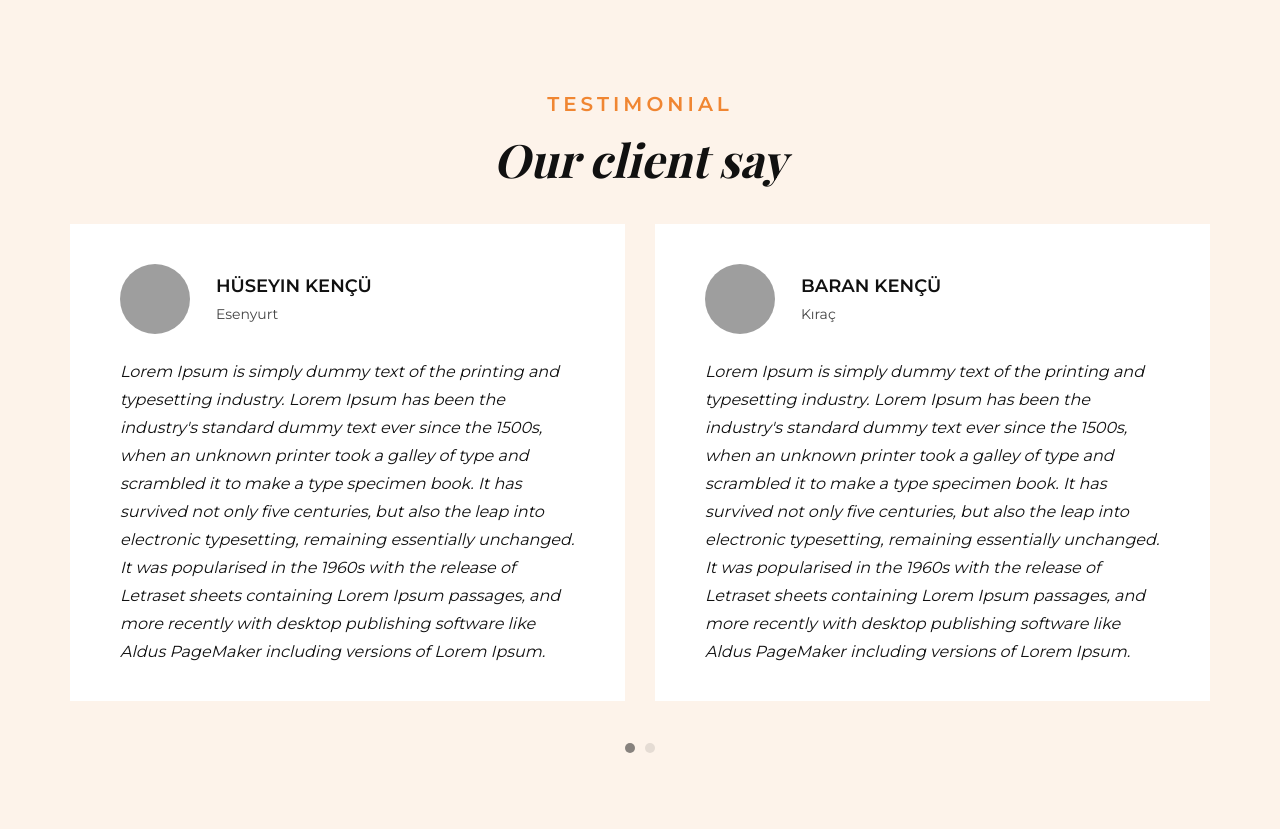
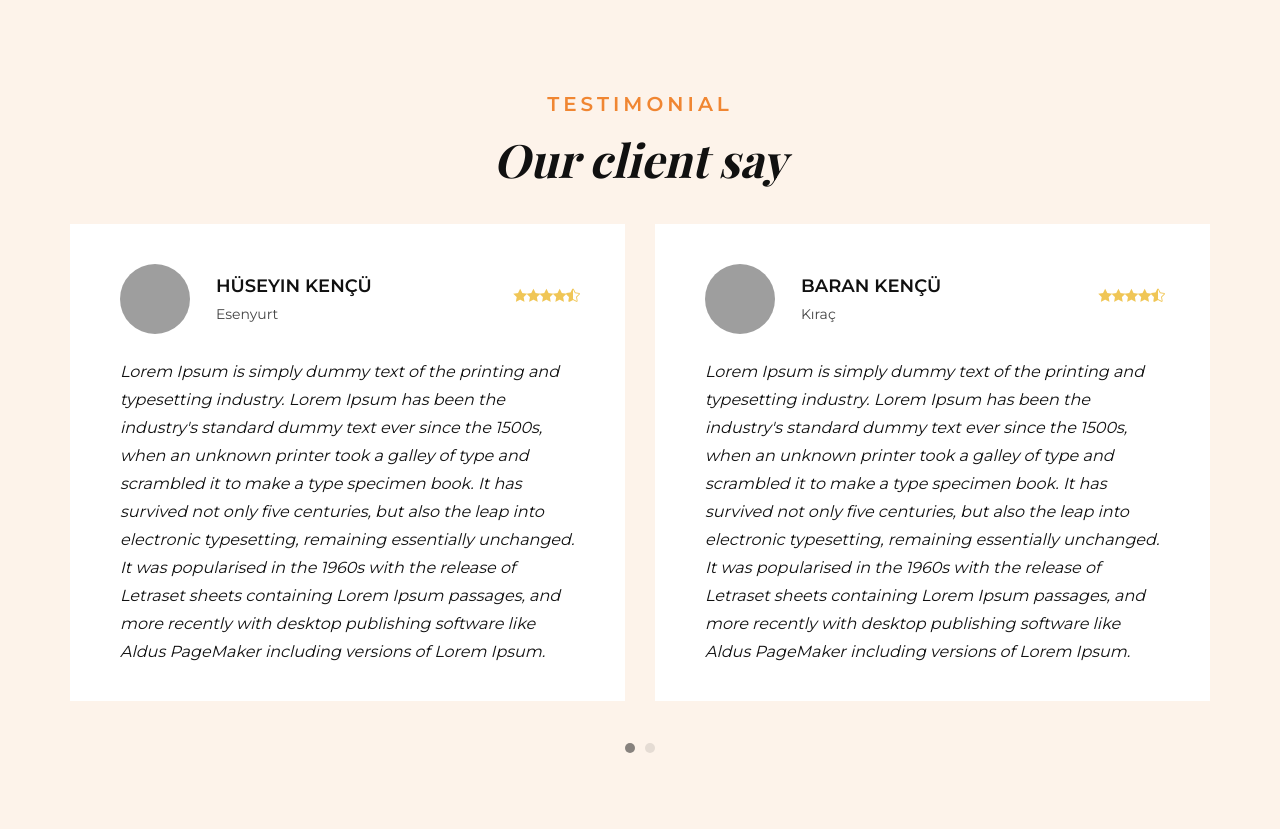
Before and after one commit to HsynBrnQuenjou/CakeCafe-B2C, a CodeIgniter app: page /CakeCafe-B2C/ in a window 1280 px wide. Shown: the part 2138-2967 px from the top of the page. Run offline with CodeIgniter, Linux system fonts and the light colour scheme; data comes from the database, SQL or seed files in the repository; data that the repository does not hold is empty; grey boxes are pictures that could not be loaded.

Commit message:
CakeCAfe-B2C

```diff
--- a/application/views/default/about_view.php
+++ b/application/views/default/about_view.php
@@ -1,8 +1,6 @@
 <?php $this->load->view('default/inc/header'); ?>
 
 <body>
-
-
 
     <!-- Breadcrumb Begin -->
     <div class="breadcrumb-option">
@@ -112,13 +110,13 @@
                                             <span><?php echo $com->yorumuyeyer; ?></span>
                                         </div>
                                     </div>
-                                    <!-- <div class="rating">
+                                    <div class="rating">
                                         <span class="icon_star"></span>
                                         <span class="icon_star"></span>
                                         <span class="icon_star"></span>
                                         <span class="icon_star"></span>
                                         <span class="icon_star-half_alt"></span>
-                                    </div> -->
+                                    </div>
                                     <p><?php echo $com->yorumicerik; ?></p>
                                 </div>
                             </div>
--- a/application/views/default/home_view.php
+++ b/application/views/default/home_view.php
@@ -218,13 +218,13 @@
                                     <span><?php echo $com->yorumuyeyer; ?></span>
                                 </div>
                             </div>
-                            <!-- <div class="rating">
+                            <div class="rating">
                                 <span class="icon_star"></span>
                                 <span class="icon_star"></span>
                                 <span class="icon_star"></span>
                                 <span class="icon_star"></span>
                                 <span class="icon_star-half_alt"></span>
-                            </div> -->
+                            </div>
                             <p><?php echo $com->yorumicerik; ?></p>
                         </div>
                     </div>
```
